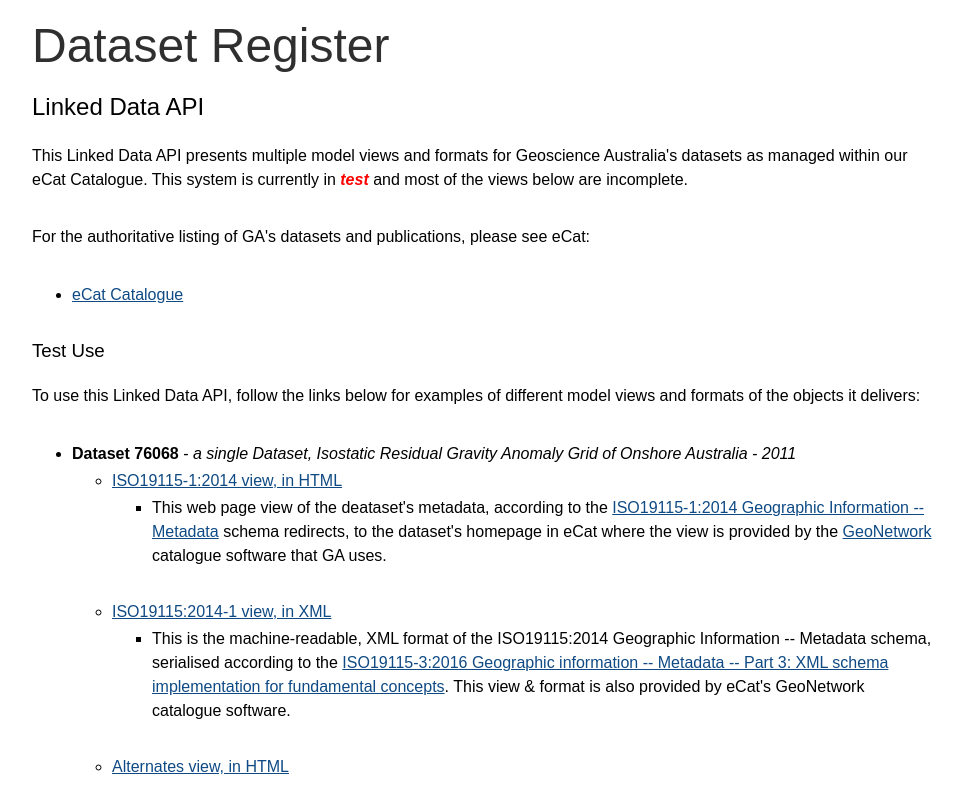
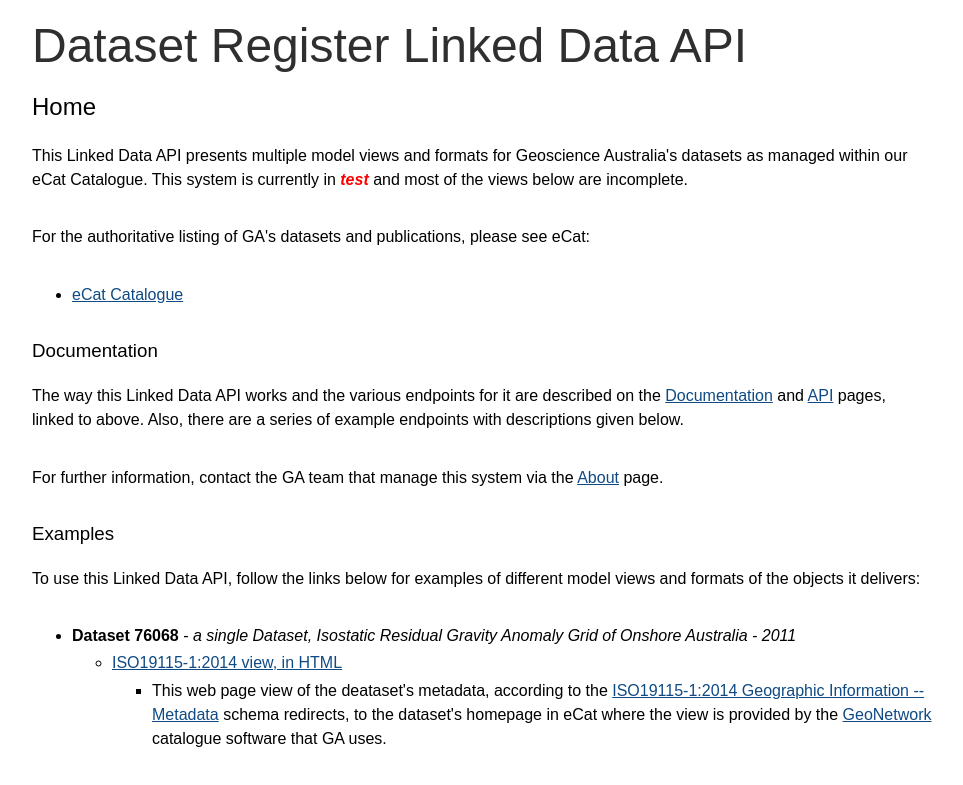
Before and after one commit to GeoscienceAustralia/ecat-ldapi, a Flask app: page / in a window 1280 px wide. Shown: the part 128-913 px from the top of the page, without its empty margins (158-1121 px from the left). Run offline with Flask 2, Linux system fonts and the light colour scheme.

Commit message:
basic pages & some docco

```diff
--- a/controller/pages.py
+++ b/controller/pages.py
@@ -19,3 +19,16 @@
     return render_template(
         'page_api.html'
     )
+
+
+@pages.route('/about')
+def about():
+    return render_template(
+        'page_about.html'
+    )
+
+@pages.route('/documentation')
+def documentation():
+    return render_template(
+        'page_documentation.html'
+    )
--- a/view/templates/page_index.html
+++ b/view/templates/page_index.html
@@ -1,14 +1,17 @@
 {% extends "template_layout.html" %}
 
 {% block content %}
-    <h1>Dataset Register</h1>
-    <h2>Linked Data API</h2>
+    <h1>Dataset Register Linked Data API</h1>
+    <h2>Home</h2>
     <p>This Linked Data API presents multiple model views and formats for Geoscience Australia's datasets as managed within our eCat Catalogue. This system is currently in <span style="font-weight:bold; font-style:italic; color:red;">test</span> and most of the views below are incomplete.</p>
     <p>For the authoritative listing of GA's datasets and publications, please see eCat:</p>
     <ul>
         <li><a href="https://ecat.ga.gov.au/geonetwork/">eCat Catalogue</a></li>
     </ul>
-    <h3>Test Use</h3>
+    <h3>Documentation</h3>
+    <p>The way this Linked Data API works and the various endpoints for it are described on the <a href="{{ url_for('pages.documentation') }}">Documentation</a> and <a href="{{ url_for('pages.api') }}">API</a> pages, linked to above. Also, there are a series of example endpoints with descriptions given below.</p>
+    <p>For further information, contact the GA team that manage this system via the <a href="{{ url_for('pages.about') }}">About</a> page.</p>
+    <h3>Examples</h3>
     <p>To use this Linked Data API, follow the links below for examples of different model views and formats of the objects it delivers:</p>
     <ul>
         <li>
```
Also changed, not shown: view/templates/page_about.html (added, +11 -0 lines), view/templates/page_api.html (+11 -13 lines), view/templates/page_documentation.html (added, +7 -0 lines), 1 other file.
